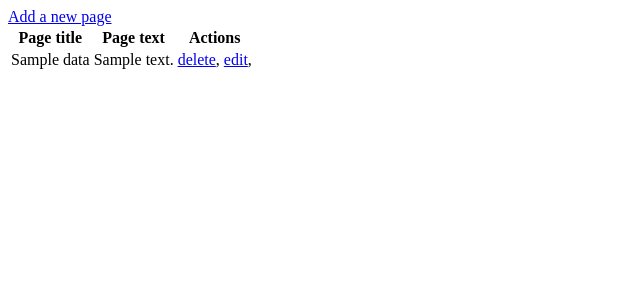
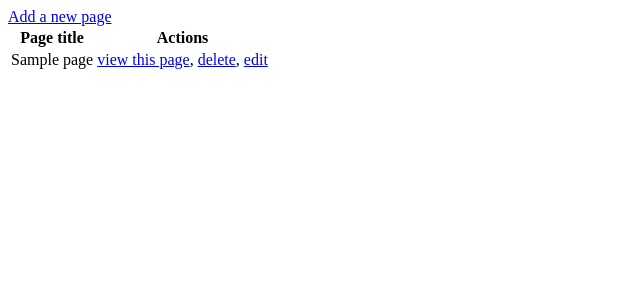
Before and after one commit to wornsoulbit/FinalProjectECom, a PHP site: the page made by FinalProject/app/views/Page/listPages.php in a window 1280 px wide. Shown: the top 300 px of the page, without its empty margins (0-640 px from the left). Run offline with PHP 8.4, Linux system fonts and the light colour scheme; the template is opened without the code that fills it: most values are stand-ins (such as "Sample title", 1, 10 or a date in 2020); some libraries are stand-ins or nearby versions.

Commit message:
listpage view

```diff
--- a/FinalProject/app/controllers/PageController.php
+++ b/FinalProject/app/controllers/PageController.php
@@ -27,7 +27,7 @@
             $page->page_title = $_POST['page_title'];
             $page->page_text = $_POST['page_text'];
             $page->insert();
-            header("location:" . BASE . "Page/index/$page->page_id");
+            header("location:" . BASE . "/Page/index/$page->profile_id");
         } else {
             $page = new \App\models\Page();
             $this->view('Page/createPage', $page);
--- a/FinalProject/app/views/Page/listPages.php
+++ b/FinalProject/app/views/Page/listPages.php
@@ -7,17 +7,16 @@
 	<table>
 		<tr>
 			<th>Page title</th>
-			<th>Page text</th>
 			<th>Actions</th>
 		</tr>
 <?php
-foreach($data as $page){
+foreach($data['page'] as $page){
 	echo "<tr>
 			<td>$page->page_title</td>
-			<td>$page->page_text</td>
 			<td>
+				<a href='".BASE."/Page/viewPage/$page->page_id'>view this page</a>,
 				<a href='".BASE."/Page/delete/$page->page_id'>delete</a>,
-				<a href='".BASE."/Page/edit/$page->page_id'>edit</a>,
+				<a href='".BASE."/Page/edit/$page->page_id'>edit</a>
 			</td>
 		</tr>";
 }
```
